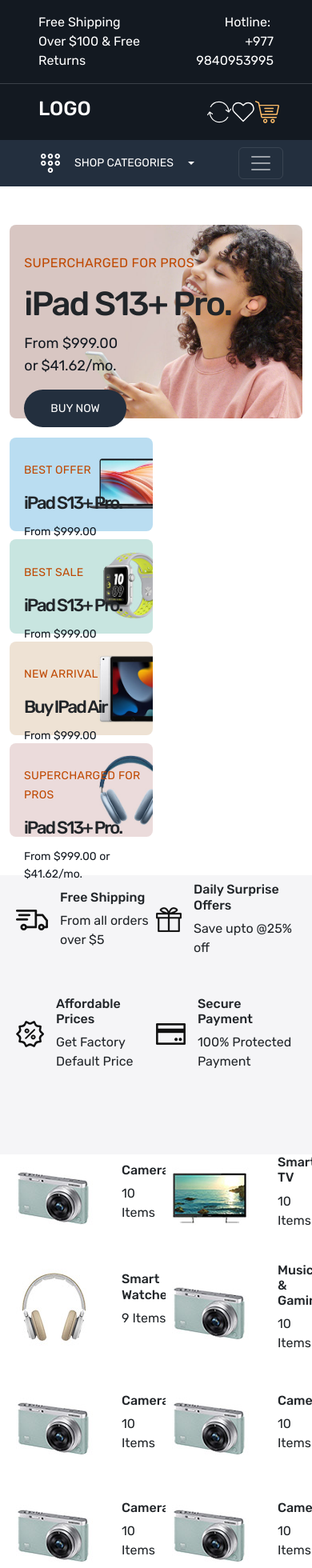
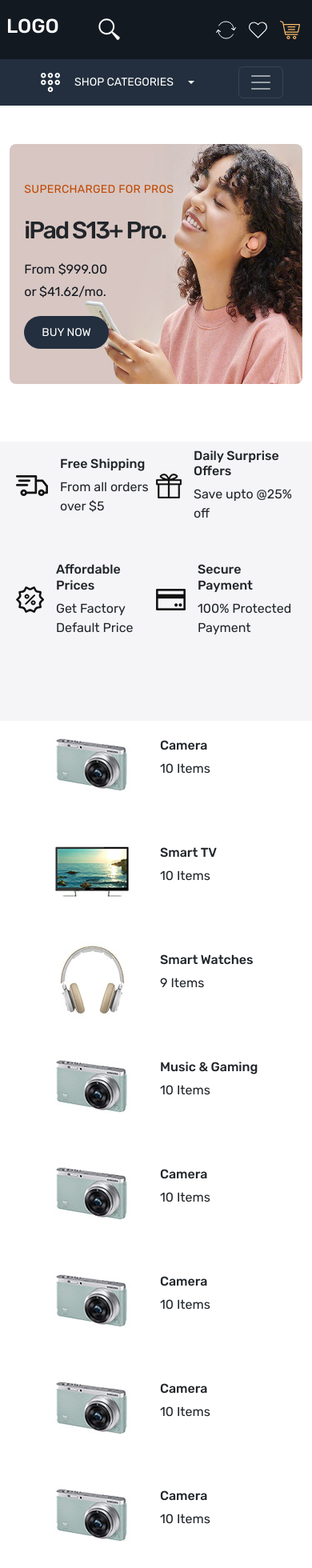
Before and after one commit to RNyaupane/frontend-MERN, a React (Vite) app: page / in a window 390 px wide. Shown: the top 1960 px of the page at 80% size. Built offline with nearby package versions, Linux system fonts and the light colour scheme.

Commit message:
Responsive Problem solved of header

```diff
--- a/index.html
+++ b/index.html
@@ -14,7 +14,7 @@
 </head>
 
 <body>
-  <div id="root"></div>
+  <div id="root" style="overflow-x: hidden;"></div>
   <script type="module" src="/src/main.jsx"></script>
   <script src="https://cdn.jsdelivr.net/npm/bootstrap@5.0.2/dist/js/bootstrap.bundle.min.js"
     integrity="sha384-MrcW6ZMFYlzcLA8Nl+NtUVF0sA7MsXsP1UyJoMp4YLEuNSfAP+JcXn/tWtIaxVXM"
--- a/package.json
+++ b/package.json
@@ -7,7 +7,8 @@
     "dev": "vite",
     "build": "vite build",
     "lint": "eslint . --ext js,jsx --report-unused-disable-directives --max-warnings 0",
-    "preview": "vite preview"
+    "preview": "vite preview",
+    "host": "vite --host"
   },
   "dependencies": {
     "bootstrap": "^5.3.1",
--- a/src/components/BlogCard.jsx
+++ b/src/components/BlogCard.jsx
@@ -4,7 +4,7 @@
 const BlogCard = () => {
     return (
         <>
-            <div className="blog-card mb-3">
+            <div className="blog-card mb-3 shadow">
                 <div className="card-image">
                     <img src="images/blog-1.jpg" className='img-fluid w-100' alt="blog" />
                 </div>
--- a/src/components/Footer.jsx
+++ b/src/components/Footer.jsx
@@ -11,7 +11,7 @@
             <div className="col-sm-5 mb-4 mb-sm-0 ">
               <div className="footer-top-data d-flex gap-10 align-items-center">
                 <img src={newsLetter} alt="newsletter" />
-                <h2 className='mb-0 text-white d-flex'><span className='d-none d-md-block'>Sign Up for</span>Newsletter</h2>
+                <h2 className='mb-0 text-white d-flex'>Get In Touch</h2>
               </div>
             </div>
             <div className="col-sm-6">
@@ -42,7 +42,7 @@
                   <a href="mailto:roshannyaupane01@gmaul.com" className="mt-3 d-block mb-2 text-white">
                     roshannyaupane01@gmail.com
                   </a>
-                  <div className="social-icons d-flex justify-content-center justify-content-md-start   gap-2 gap-md-30 mt-4">
+                  <div className="social-icons d-flex justify-content-center justify-content-md-start   gap-4 gap-md-30 mt-4">
                     <a className="text-white" href="">
                       <BsLinkedin className="fs-4" />
                     </a>
--- a/src/components/Header.jsx
+++ b/src/components/Header.jsx
@@ -1,10 +1,21 @@
-import React from 'react'
+import React, { useState } from 'react'
 import { NavLink, Link } from 'react-router-dom';
 import { BsSearch } from 'react-icons/bs'
+import searchLogo from '../images/search.svg'
+import {FaSearch} from 'react-icons/fa'
+
+
 const Header = () => {
+  const [isSearchVisible, setIsSearchVisible] = useState(false);
+  const [isButtonBlurred, setIsButtonBlurred] = useState(false);
+
+  const toggleSearch = () => {
+    setIsSearchVisible(!isSearchVisible);
+    setIsButtonBlurred(!isButtonBlurred);
+  };
   return (
     <>
-      <header className='header-top-strip py-3'>
+      <header className='header-top-strip py-3 d-none d-md-flex'>
         <div className="container-xxl mw-100">
           <div className="row mx-4">
             <div className="col-6">
@@ -21,23 +32,55 @@
         </div>
       </header>
       <header className="header-upper py-3">
-        <div className="container-xxl mw-100 px-5">
-          <div className="row d-flex align-items-center" style={{ width: '109%' }}>
+        <div className="container-xxl mw-100 px-2 ps-sm-3">
+          <div className="row d-flex align-items-center " style={{ width: '109%' }}>
             <div className="col-3 d-block">
               <h2>
                 <Link className='text-white'>LOGO</Link>
               </h2>
             </div>
             <div className="col-4 ">
-              <div className="input-group justify-content-end d-none d-sm-flex">
+              <div className="input-group justify-content-end d-none d-md-flex">
                 <input type="text" className="form-control py-2 " placeholder="Search product here..." aria-label="Search product here..." aria-describedby="basic-addon2" />
                 <span className="input-group-text p-3" id="basic-addon2 cursor-pointer">
                   <BsSearch className='fs-6' />
                 </span>
               </div>
+
+              {/* SEARCH LOGO */}
+              <div className="text-center d-md-none">
+                <div className={`col text-end${isSearchVisible ? ' blur-background' : ''}`}>
+                  <div className={`dropdown${isSearchVisible ? ' show' : ''}`}>
+                    <button
+                      className={`btn d-flex align-items-center justify-content-end gap-10 text-white border-0 ${isButtonBlurred ? ' blur' : ''}`}
+                      id="searchDropdown"
+                      type="button"
+                      data-bs-toggle="dropdown"
+                      aria-haspopup="true"
+                      aria-expanded={isSearchVisible}
+                      onClick={toggleSearch}
+                      style={{ boxShadow: "none" }}
+                    >
+                      <img src={searchLogo} width={30} alt="search" />
+                    </button>
+                  </div>
+                </div>
+                <div className={`p-1 border-dark dropdown-menu${isSearchVisible ? ' show' : ''}`} aria-labelledby="searchDropdown">
+                  <form className="p-0 m-0">
+                    <div className="form-group d-flex">
+                      {/* <input type="text" className="form-control rounded-0 border-0" id="searchInput" placeholder="Search" /> */}
+                      <input className="form-control border-1 me-1" type="search" placeholder="Search" id="searchInput" aria-label="Search" />
+                      <button className="btn btn-success" type="submit">
+                        {/* <i className="fas fa-search"></i> */}
+                        <FaSearch/>
+                      </button>
+                    </div>
+                  </form>
+                </div>
+              </div>
             </div>
             <div className="col-4 ms-4 ">
-              <div className="header-upper-links d-flex align-items-center justify-content-between">
+              <div className="header-upper-links gap-15 d-flex align-items-center justify-content-between">
                 <div className="">
                   <Link to='/compare-product' className='d-flex align-items-center gap-10 text-white'>
                     <img src="/images/compare.svg" alt="compare" />
@@ -129,7 +172,7 @@
                 <img src="/images/user.svg" className='' alt="user" />
                 <p className='mb-0 fs-5 pe-3'>Login </p>
               </Link>
-              <NavLink to='/contact' className="nav-link d-lg-none text-white bg-dark py-2" style={{borderRadius:"25px",width:'100px'}}>Login</NavLink>
+              <NavLink to='/login' className="nav-link d-lg-none text-white bg-dark py-2" style={{ borderRadius: "25px", width: '100px' }}>Login</NavLink>
             </div>
           </div>
         </div>
--- a/src/components/ProductCard.jsx
+++ b/src/components/ProductCard.jsx
@@ -15,7 +15,7 @@
     const { grid } = props;
     return (
         <>
-            <div className={location.pathname === '/product' ? `gr-${grid}` : 'col-11 col-md-6 col-lg-3 ms-4 mx-md-0'}>
+            <div className={location.pathname === '/product' ? `gr-${grid}` : 'col-11 col-md-6 col-lg-3 ms-4 mx-md-0 mb-3'}>
                 <Link to='/product/:id' className="product-card position-relative">
                     <div className="wishlist-icon position-absolute">
                         <button className='border-0 bg-transparent'>
@@ -23,7 +23,7 @@
                         </button>
                     </div>
                     <div className="product-image d-flex justify-content-center">
-                        <img src={watch} alt="product image" width={300}/>
+                        <img src={watch} alt="product image" width={250}/>
                     </div>
                     <div className="product-details">
                         <h6 className=" brand">Havels</h6>
--- a/src/index.css
+++ b/src/index.css
@@ -57,10 +57,12 @@
 .gap-30 {
     gap: 30px;
 }
-.fs-11{
+
+.fs-11 {
     font-size: 11px;
 }
-.fs-18{
+
+.fs-18 {
     font-size: 18px;
 }
 
@@ -172,7 +174,7 @@
 }
 
 .small-banner-content h4 {
-    font-size: 14px;
+    font-size: 12px;
     font-weight: 400;
     line-height: 24px;
     color: var(--color-bf4800);
@@ -182,7 +184,7 @@
 }
 
 .small-banner-content h5 {
-    font-size: 22px;
+    font-size: 20px;
     line-height: 34px;
     letter-spacing: -2px;
     font-weight: 500;
@@ -190,7 +192,7 @@
 }
 
 .small-banner-content p {
-    font-size: 14px;
+    font-size: 12px;
     line-height: 22px;
     letter-spacing: 0.4;
     color: var(--color-131921);
@@ -315,9 +317,11 @@
     overflow: hidden;
     width: 100%;
 }
-.action-bar{
+
+.action-bar {
     display: none;
 }
+
 .product-card:hover .action-bar {
     right: 20px;
     display: block;
@@ -768,30 +772,35 @@
 .border-bottom {
     border-bottom: 1px solid rgba(0, 0, 0, 0.25);
 }
-.main-product-details h3.title{
+
+.main-product-details h3.title {
     font-size: 18px;
     font-weight: 600;
     color: var(--color-1c1c1b);
     margin-bottom: 10px;
 }
-.main-product-details p.price{
+
+.main-product-details p.price {
     font-size: 16px;
     line-height: 20px;
     font-weight: 600;
     color: var(--color-1c1c1b);
     margin-bottom: 10px;
 }
+
 .main-product-details a.review-btn,
-.t-review{
+.t-review {
     color: var(--color-777);
     font-size: 13px;
 }
-.product-heading{
+
+.product-heading {
     font-size: 14px;
     color: #1c1c1b;
     margin-bottom: 0px;
 }
-.product-data{
+
+.product-data {
     font-size: 13px;
     color: var(--color-777);
     margin-bottom: 0px;
@@ -804,47 +813,57 @@
 
 /* Cart Page Starts Here */
 .cart-header,
-.cart-data{
+.cart-data {
     border-bottom: 1px solid var(--color-ededed);
 }
-.cart-header h4{
+
+.cart-header h4 {
     font-size: 13px;
     color: var(--color-777);
 }
-.cart-col-1{
+
+.cart-col-1 {
     width: 40%;
 }
-.cart-col-1 p{
+
+.cart-col-1 p {
     color: var(--color-777);
     font-size: 14px;
 }
-.cart-col-2{
+
+.cart-col-2 {
     width: 10%;
 }
-.cart-col-3{
+
+.cart-col-3 {
     width: 15%;
 }
-.cart-col-4{
+
+.cart-col-4 {
     width: 15%;
 }
-.cart-data h5.price{
+
+.cart-data h5.price {
     font-size: 14px;
     color: var(--color-1c1c1b);
 }
+
 /* Cart Page Ends Here */
 
 
 
 
 /* Checkout page starts here */
-.total{
+.total {
     font-size: 14px;
     color: var(--color-1c1c1b);
 }
-.total-price{
+
+.total-price {
     font-size: 16px;
     color: var(--color-777);
 }
+
 /* Checkout page ends here */
 
 
@@ -870,8 +889,92 @@
     color: var(--color-white);
     padding: 8px 17px;
 }
-.main-product-details a{
+
+.main-product-details a {
     font-size: 14px;
     color: var(--color-777);
 }
+
 /* Footer Ends Here */
+
+
+
+
+
+
+
+
+
+
+/* Meadia Queries */
+@media (max-width: 768px) {
+    .auth-card {
+        width: 365px;
+    }
+
+    .header-upper .header-upper-links img {
+        width: 25px;
+        height: 25px;
+        gap: 10px;
+    }
+}
+
+@media (max-width: 540px) {
+    .small-banner {
+        display: none;
+    }
+
+    .main-banner-content h4 {
+        font-size: 14px;
+    }
+
+    .main-banner-content h5 {
+        font-size: 30px;
+    }
+
+    .main-banner-content p {
+        font-size: 16px;
+    }
+
+    .button {
+        padding: 10px 22px;
+    }
+
+    .special-product-cards {
+        flex-direction: column;
+        margin-left: 40px;
+    }
+}
+
+@media (max-width: 500px) {
+    .main-banner img {
+        height: 300px;
+    }
+}
+
+/* Meadia Queries ends */
+
+.blur-background {
+    position: relative;
+    z-index: 1;
+}
+
+.blur-background::before {
+    content: "";
+    position: fixed;
+    top: 0;
+    left: 0;
+    width: 100%;
+    height: 100%;
+    background: rgba(0, 0, 0, 0.5);
+    /* Adjust the background color and opacity as needed */
+    backdrop-filter: blur(1px);
+    /* Adjust the blur intensity as needed */
+    z-index: -1;
+    pointer-events: none;
+}
+
+.blur {
+    filter: blur(1px);
+    /* Adjust the blur intensity as needed */
+}
--- a/src/pages/Contact.jsx
+++ b/src/pages/Contact.jsx
@@ -24,7 +24,7 @@
             </iframe>
           </div>
           <div className="col-12 mt-5">
-            <div className="contact-inner-wrapper d-flex justify-content-between">
+            <div className="contact-inner-wrapper d-flex justify-content-between ">
               <div className="">
                 <h3 className="contact-title mb-4">Contact</h3>
                 <form action="" className='d-flex flex-column gap-15'>
--- a/src/pages/Home.jsx
+++ b/src/pages/Home.jsx
@@ -15,7 +15,7 @@
     <>
       <Container class1='home-wrapper-1 py-5' >
         <div className="row">
-          <div className="col-md-6 mb-4 mx-6">
+          <div className="col-md-12 col-lg-6 mb-4 mx-6">
             <div className="main-banner position-relative ">
               <img src="images/main-banner-1.jpg" className='img-fluid rounded-3' alt="main banner" />
               <div className="main-banner-content position-absolute">
@@ -26,10 +26,10 @@
               </div>
             </div>
           </div>
-          <div className="col-md-6">
+          <div className="col-md-12 col-lg-6">
             <div className="d-flex flex-wrap gap-10 justify-content-between align-items-center">
               <div className="small-banner position-relative ">
-                <img src="images/catbanner-01.jpg" className='img-fluid  rounded-3' alt="main banner" />
+                <img src="images/catbanner-01.jpg" className='img-fluid rounded-3' alt="main banner" />
                 <div className="small-banner-content position-absolute">
                   <h4>Best Offer</h4>
                   <h5>iPad S13+ Pro.</h5>
@@ -85,9 +85,9 @@
 
 
       <Container class1='home-wrapper-2 py-5'>
-        <div className="row bg-white">
+        <div className="row ps-5 ps-md-1 bg-white">
           {/* Category 1 */}
-          <div className="col-6 col-md-6 col-lg-3 mb-4">
+          <div className="col-12 col-sm-6  col-lg-3 mb-4">
             <div className="d-flex gap-30 align-items-center">
               <img src="images/camera.jpg" alt="Camera" className="category-image" />
               <div className="">
@@ -98,7 +98,7 @@
           </div>
 
           {/* Category 2 */}
-          <div className="col-6 col-md-6 col-lg-3 mb-4">
+          <div className="col-12 col-sm-6  col-lg-3 mb-4">
             <div className="d-flex gap-30 align-items-center">
               <img src="images/tv.jpg" alt="Smart TV" className="category-image" />
               <div className="">
@@ -109,7 +109,7 @@
           </div>
 
           {/* Category 3 */}
-          <div className="col-6 col-md-6 col-lg-3 mb-4">
+          <div className="col-12 col-sm-6  col-lg-3 mb-4">
             <div className="d-flex gap-30 align-items-center">
               <img src="images/headphone.jpg" alt="Smart Watches" className="category-image" />
               <div className="">
@@ -120,7 +120,7 @@
           </div>
 
           {/* Category 4 */}
-          <div className="col-6 col-md-6 col-lg-3 mb-4">
+          <div className="col-12 col-sm-6  col-lg-3 mb-4">
             <div className="d-flex gap-30 align-items-center">
               <img src="images/camera.jpg" alt="Music & Gaming" className="category-image" />
               <div className="">
@@ -131,7 +131,7 @@
           </div>
 
           {/* Category 5 */}
-          <div className="col-6 col-md-6 col-lg-3 mb-4">
+          <div className="col-12 col-sm-6  col-lg-3 mb-4">
             <div className="d-flex gap-30 align-items-center">
               <img src="images/camera.jpg" alt="Camera" className="category-image" />
               <div className="">
@@ -141,7 +141,7 @@
             </div>
           </div>
 
-          <div className="col-6 col-md-6 col-lg-3 mb-4">
+          <div className="col-12 col-sm-6  col-lg-3 mb-4">
             <div className="d-flex gap-30 align-items-center">
               <img src="images/camera.jpg" alt="Camera" className="category-image" />
               <div className="">
@@ -150,7 +150,7 @@
               </div>
             </div>
           </div>
-          <div className="col-6 col-md-6 col-lg-3 mb-4">
+          <div className="col-12 col-sm-6  col-lg-3 mb-4">
             <div className="d-flex gap-30 align-items-center">
               <img src="images/camera.jpg" alt="Camera" className="category-image" />
               <div className="">
@@ -159,7 +159,7 @@
               </div>
             </div>
           </div>
-          <div className="col-6 col-md-6 col-lg-3 mb-4">
+          <div className="col-12 col-sm-6  col-lg-3 mb-4">
             <div className="d-flex gap-30 align-items-center">
               <img src="images/camera.jpg" alt="Camera" className="category-image" />
               <div className="">
@@ -264,23 +264,6 @@
           <SpecialProduct />
         </div>
       </Container>
-
-      <Container class1='popular-wrapper py-5 home-wrapper-2'>
-        <div className="row">
-          <div className="col-12">
-            <h3 className="section-heading">
-              Our Popular Products
-            </h3>
-          </div>
-        </div>
-        <div className="row">
-          <ProductCard />
-          <ProductCard />
-          <ProductCard />
-          <ProductCard />
-        </div>
-      </Container>
-
       <Container class1='marquee-wrapper home-wrapper-2 py-5 '>
         <div className="row">
           <div className="col-12">
@@ -316,6 +299,22 @@
         </div>
       </Container>
 
+      <Container class1='popular-wrapper py-5 home-wrapper-2'>
+        <div className="row">
+          <div className="col-12">
+            <h3 className="section-heading">
+              Our Popular Products
+            </h3>
+          </div>
+        </div>
+        <div className="row">
+          <ProductCard />
+          <ProductCard />
+          <ProductCard />
+          <ProductCard />
+        </div>
+      </Container>
+
       <Container class1='blog-wrapper py-5 home-wrapper-2'>
         <div className="row d-flex justify-content-center">
           <div className="col-12">
@@ -324,21 +323,23 @@
             </h3>
           </div>
           <div className="row ">
-            <div className="col-6 col-lg-3">
+            <Marquee className='d-flex'>
+              <div className="col-10">
                 <BlogCard />
               </div>
-            <div className="col-6 col-lg-3">
+              <div className="col-10">
                 <BlogCard />
               </div>
-            <div className="col-6 col-lg-3">
+              <div className="col-10">
                 <BlogCard />
               </div>
-            <div className="col-6 col-lg-3">
+              <div className="col-10">
                 <BlogCard />
               </div>
+            </Marquee>
           </div>
         </div>
-      </Container>
+      </Container >
 
     </>
   )
--- a/src/pages/Login.jsx
+++ b/src/pages/Login.jsx
@@ -12,8 +12,8 @@
             <BreadCrumb title='Login' />
             <Container class1="login-wrapper py-5 home-wrapper-2">
                 <div className="row">
-                    <div className="col-12">
-                        <div className="auth-card">
+                    <div className="col-lg-12">
+                        <div className="auth-card ">
                             <h3 className='text-center mb-3'>Login</h3>
                             <form action="" className='d-flex flex-column gap-15 mt-4'>
                                 <CustomInput type='email' name='email' placeholder='Email' />
```
Also changed, not shown: src/components/SpecialProduct.jsx (+9 -9 lines), src/images/search.svg (added). Lines whose indentation alone changed are shown as unchanged.
